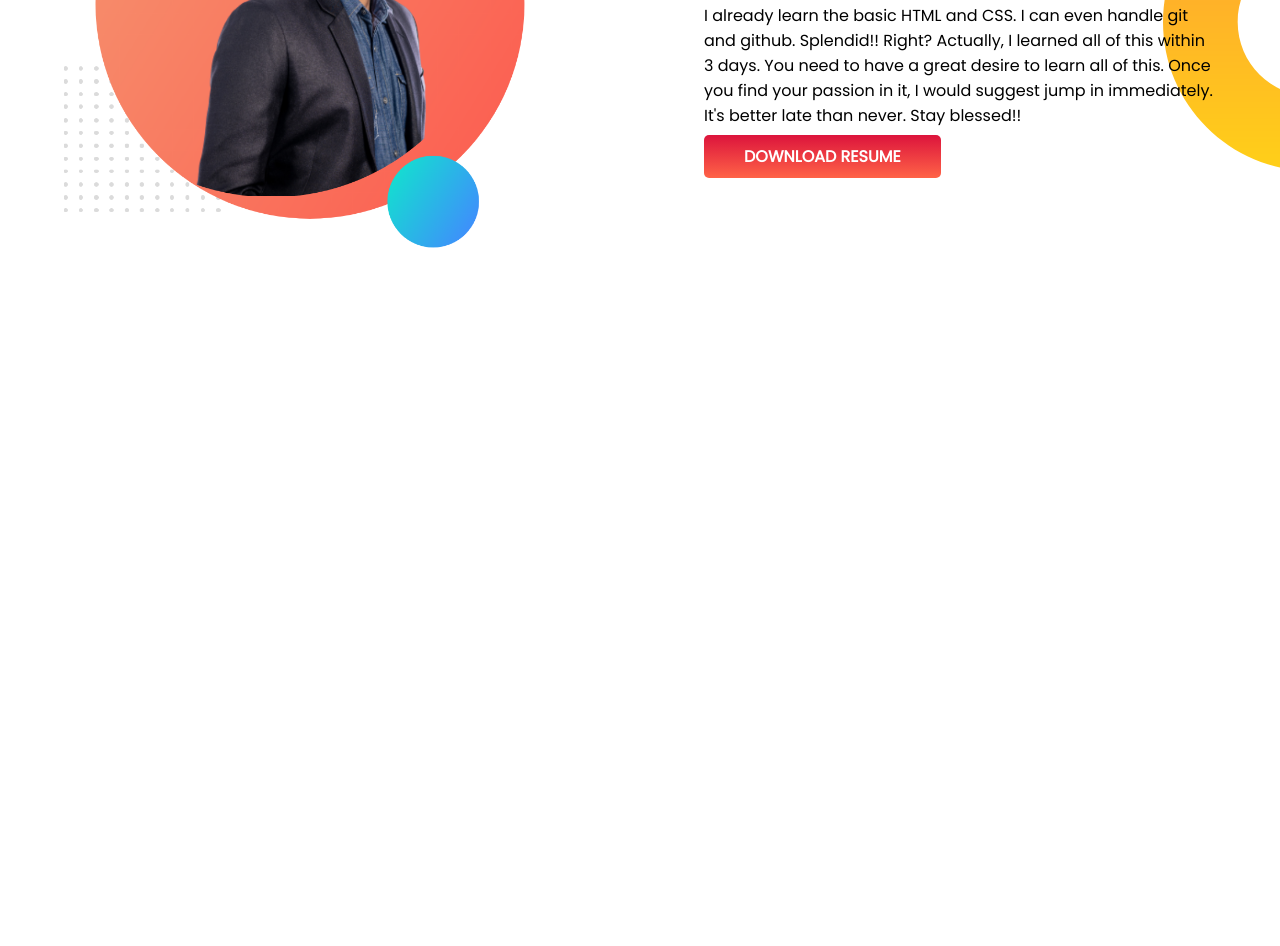
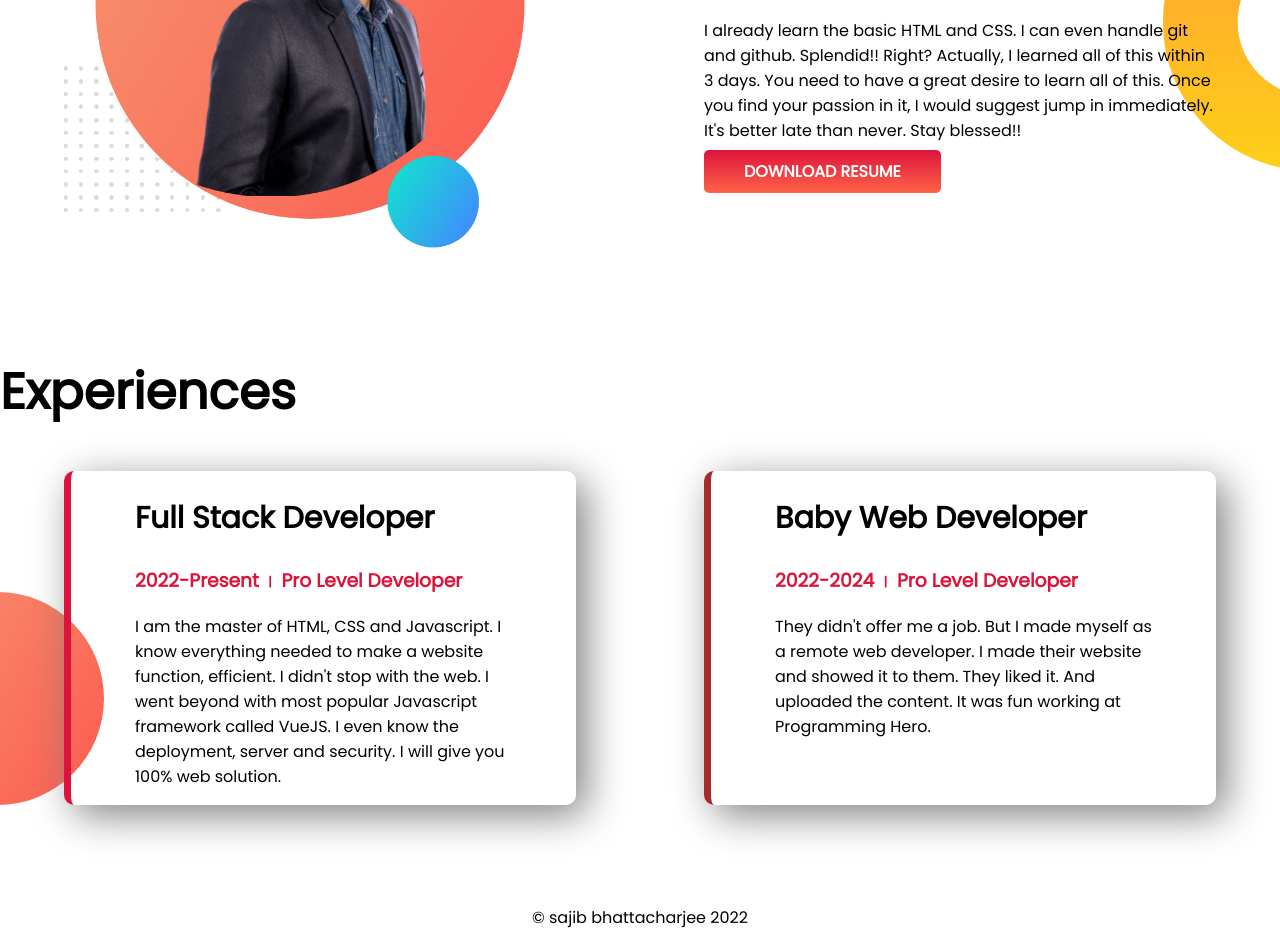
Before and after one commit to SajibBhattacharjee/developer-portfolio, a plain HTML site: page index.html in a window 1280 px wide. Shown: the part 923-1869 px from the top of the page. Before the commit the page ends 1278 px from the top, so only its background shows below. Drawn offline with Linux system fonts and the light colour scheme.

Commit message:
styled border and added footer

```diff
--- a/index.html
+++ b/index.html
@@ -13,7 +13,7 @@
 </head>
 
 <body>
-    <section class="top-banner">
+    <section class="top-banner flexible-container">
         <div class="half-width">
             <h1>Welcome To</h1>
             <h1><span class="different-color">Sajib Bhattacharjee</span> World!</h1>
@@ -28,7 +28,7 @@
             <img src="mypics/Sajib.png" alt="">
         </div>
     </section>
-    <section class="dream-big">
+    <section class="dream-big flexible-container">
         <div class="half-width">
             <img src="mypics/my-bg.png" alt="">
         </div>
@@ -42,6 +42,29 @@
         </div>
 
     </section>
+    <section class="experience-area">
+        <h1>Experiences</h1>
+        <div class="flexible-container">
+            <div class="experience-item" id="full-stack-developer">
+                <h2>Full Stack Developer</h2>
+                <h3 class="different-color">2022-Present । Pro Level Developer </h3>
+                <p>I am the master of HTML, CSS and Javascript. I know everything needed to make a website function,
+                    efficient. I didn't stop with the web. I went beyond with most popular Javascript framework called
+                    VueJS. I even know the deployment, server and security. I will give you 100% web solution.</p>
+            </div>
+            <div class="experience-item" id="baby-web-developer">
+                <h2>Baby Web Developer</h2>
+                <h3 class="different-color">2022-2024 । Pro Level Developer</h3>
+                <p>They didn't offer me a job. But I made myself as a remote web developer. I made their website and
+                    showed it to them. They liked it. And uploaded the content. It was fun working at Programming Hero.
+                </p>
+            </div>
+
+        </div>
+    </section>
 </body>
+<footer>
+    <p>© sajib bhattacharjee 2022</p>
+</footer>
 
 </html>
--- a/style.css
+++ b/style.css
@@ -7,11 +7,15 @@ h1 {
     font-size: 50px;
 }
 
+h2 {
+    font-size: 30px;
+}
+
 .different-color {
     color: crimson;
 }
 
-section {
+.flexible-container {
     display: flex;
     margin-bottom: 100px;
 }
@@ -45,3 +49,33 @@ section {
     background-repeat: no-repeat;
     background-position: right;
 }
+
+.experience-area {
+    background-image: url(images/exp-bg.png);
+    background-repeat: no-repeat;
+    background-position: bottom left;
+}
+
+.experience-item {
+    width: 50%;
+    padding-left: 5%;
+    padding-right: 5%;
+    margin-left: 5%;
+    margin-right: 5%;
+    box-shadow: 10px 10px 40px gray;
+    border-radius: 10px;
+}
+
+#full-stack-developer {
+    border-left: 7px solid crimson;
+
+}
+
+#baby-web-developer {
+    border-left: 7px solid brown;
+
+}
+
+footer p {
+    text-align: center;
+}
```
